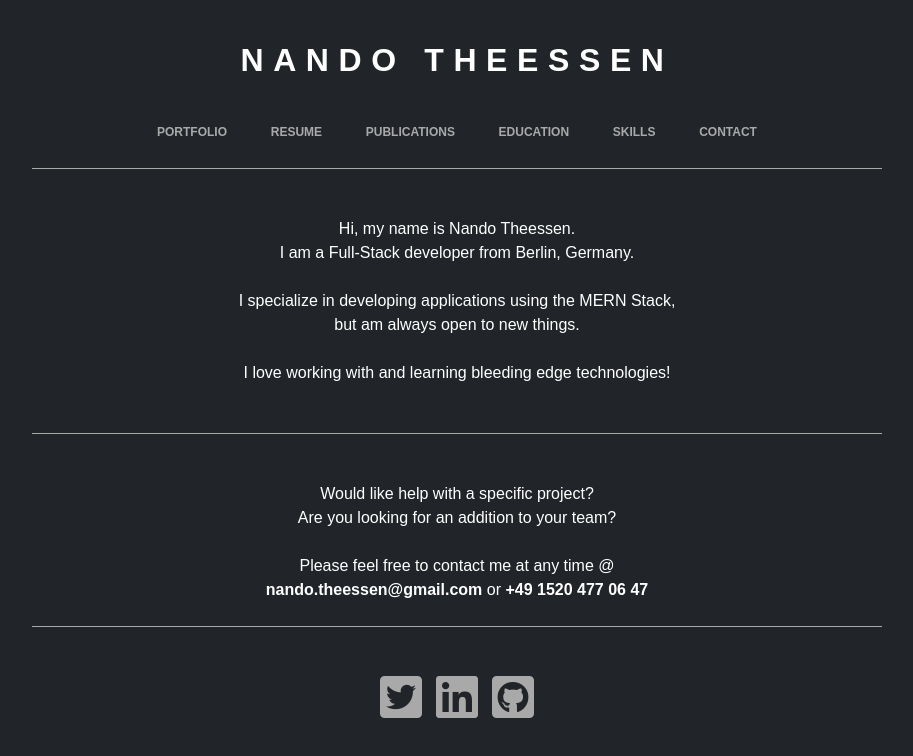
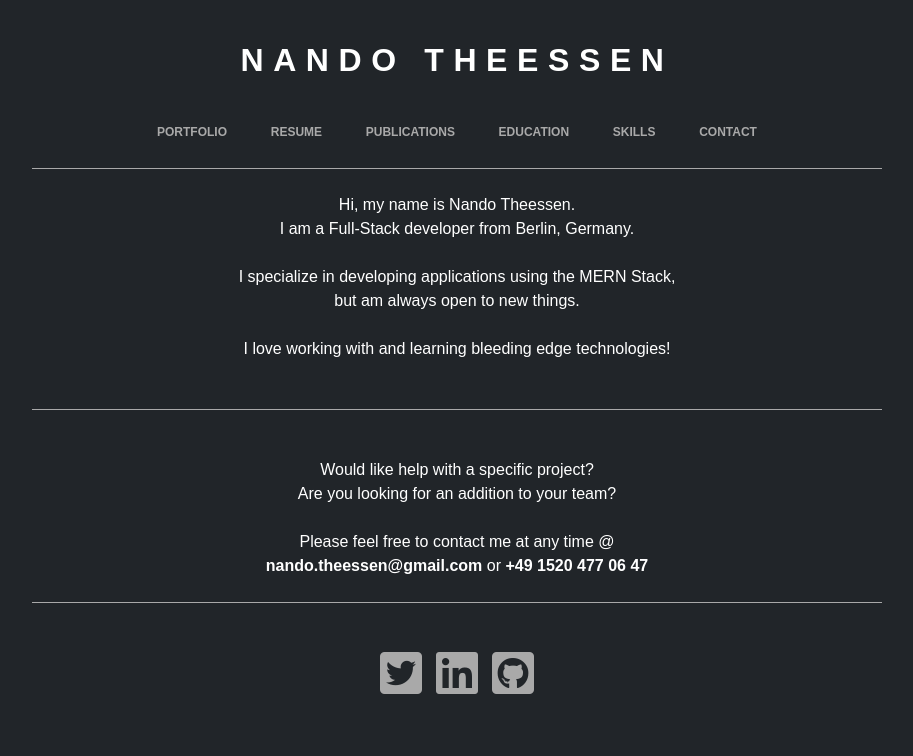
Before and after one commit to NandoTheessen/Resume-Page, a React (Create React App) app: page / in a window 1280 px wide. Shown: the top 756 px of the page, without its empty margins (183-1096 px from the left). Built offline with nearby package versions, Linux system fonts and the light colour scheme.

Commit message:
landing page padding-top

```diff
--- a/src/components/Content.css
+++ b/src/components/Content.css
@@ -3,7 +3,7 @@
     border-top: 1px solid darkgrey;
     max-width: 850px;
     width: 100%;
-    padding-top: 48px;
+    padding-top: 24px;
     font-weight: 500;
     font-size: 1rem;
     text-align: center;
```
